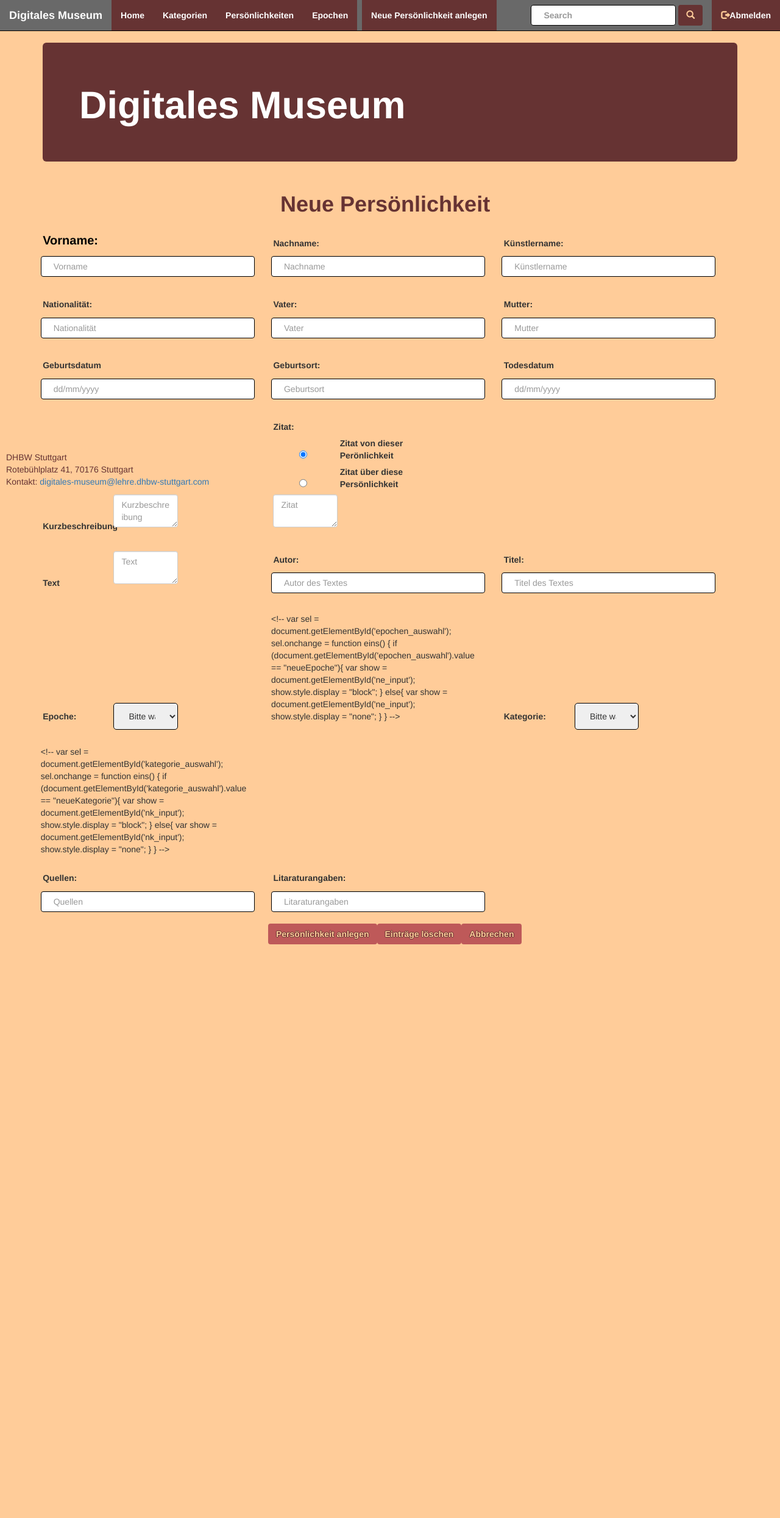
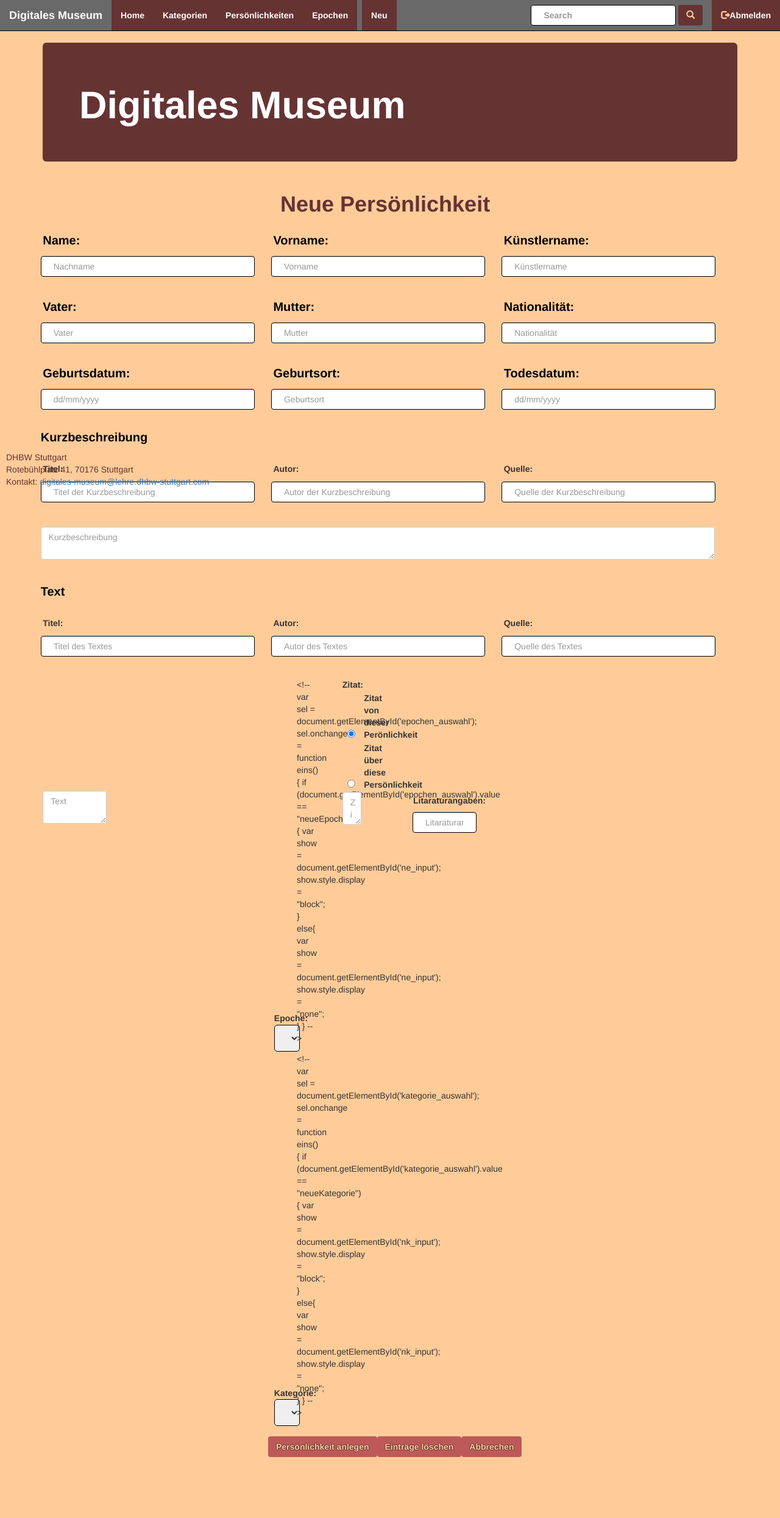
Before and after one commit to Davidmuecke/DigitalesMuseum, a PHP site: page /persoenlichkeit_anlegen.php in a window 1280 px wide; the page is wider, and only the part inside the window is pictured. Shown: that part at 61% size. Before the commit the page ends 1549 px from the top of that part, so only its background shows below. Run offline with PHP 8.4, Linux system fonts and the light colour scheme; some libraries are stand-ins or nearby versions.

Commit message:
noch am arbeiten, aber zum pullen

```diff
--- a/css/style.css
+++ b/css/style.css
@@ -347,6 +347,16 @@ footer{
     display: inline-block;
 }
 
+.create-text{
+    width: 100%;
+    float: left;
+    margin: 1%;
+}
+
+.create-text *{
+    width: 97.25%;
+}
+
 .p_h1{
     color: black;
     font-weight: bolder;
--- a/header.php
+++ b/header.php
@@ -70,7 +70,7 @@ else {
             <li class="active"><a href="persoenlichkeiten_uebersicht.php">Persönlichkeiten</a></li>
             <li class="active"><a href="epochen_uebersicht.php">Epochen</a></li>
             <li class="active"> <label id="unsichtbar">a</label>
-            <li class="active"><a href="persoenlichkeit_anlegen.php">Neue Persönlichkeit anlegen</a></li>
+            <li class="active"><a href="persoenlichkeit_anlegen.php">Neu</a></li>
         </ul>
         <ul class="nav navbar-nav navbar-right">
                     <form class="navbar-form navbar-left">
--- a/persoenlichkeit_anlegen.php
+++ b/persoenlichkeit_anlegen.php
@@ -33,6 +33,14 @@
             <div class="col-md-0 col-md-offset-0">
 
                 <div class="create create-one">
+                    <!--Nachname-->
+                    <div class="form-group">
+                        <label class="p_h1">Name:</label>
+                        <input type="text" placeholder="Nachname"
+                               name="p_nachname" class="form-control"
+                               required>
+                    </div>
+
                     <!--Vorname-->
                     <div class="form-group">
                         <label class="p_h1">Vorname:</label>
@@ -41,35 +49,18 @@
                                required>
                     </div>
 
-                    <!--Nachname-->
-                    <div class="form-group">
-                        <label>Nachname:</label>
-                        <input type="text" placeholder="Nachname"
-                               name="p_nachname" class="form-control"
-                               required>
-                    </div>
-
                     <!--Künstlername-->
                     <div class="form-group">
-                        <label>Künstlername:</label>
+                        <label class="p_h1">Künstlername:</label>
                         <input type="text" placeholder="Künstlername"
-                               name="p_kuenstlername" class="form-control"
-                               required>
+                               name="p_kuenstlername" class="form-control">
                     </div>
                 </div>
 
                 <div class="create create-two">
-                    <!--Nationalität-->
-                    <div class="form-group">
-                        <label>Nationalität:</label>
-                        <input type="text" placeholder="Nationalität"
-                               name="p_nationalität" class="form-control"
-                               required>
-                    </div>
-
                     <!--Vater-->
                     <div class="form-group">
-                        <label>Vater:</label>
+                        <label class="p_h1">Vater:</label>
                         <input type="text" placeholder="Vater"
                                name="p_vater" class="form-control"
                                required>
@@ -77,9 +68,17 @@
 
                     <!--Mutter-->
                     <div class="form-group">
-                        <label>Mutter:</label>
+                        <label class="p_h1">Mutter:</label>
                         <input type="text" placeholder="Mutter"
                                name="p_mutter" class="form-control"
+                               required>
+                    </div>
+
+                    <!--Nationalität-->
+                    <div class="form-group">
+                        <label class="p_h1">Nationalität:</label>
+                        <input type="text" placeholder="Nationalität"
+                               name="p_nationalität" class="form-control"
                                required>
                     </div>
                 </div>
@@ -87,7 +86,7 @@
                 <div class="create create-three">
                     <!--Geburtsdatum-->
                     <div class="form-group">
-                        <label>Geburtsdatum</label>
+                        <label class="p_h1">Geburtsdatum:</label>
                         <input type="text" placeholder="dd/mm/yyyy"
                                name="p_geburtsdatum" class="form-control"
                                pattern="([0-3])+([0-9])+.+([0-1])+([0-9])+.+([0-9])+([0-9])+([0-9])+([0-9])"
@@ -96,7 +95,7 @@
 
                     <!--Geburtsort-->
                     <div class="form-group">
-                        <label>Geburtsort:</label>
+                        <label class="p_h1">Geburtsort:</label>
                         <input type="text" placeholder="Geburtsort"
                                name="p_geburtsort" class="form-control"
                                required>
@@ -104,43 +103,61 @@
 
                     <!--Todesdatum-->
                     <div class="form-group">
-                        <label>Todesdatum</label>
+                        <label class="p_h1">Todesdatum:</label>
                         <input type="text" placeholder="dd/mm/yyyy"
                                name="p_todesdatum" class="form-control"
-                               pattern="([0-3])+([0-9])+.+([0-1])+([0-9])+.+([0-9])+([0-9])+([0-9])+([0-9])"
-                               required>
+                               pattern="([0-3])+([0-9])+.+([0-1])+([0-9])+.+([0-9])+([0-9])+([0-9])+([0-9])">
                     </div>
                 </div>
 
+                <!--Kurzbeschreibung-->
                 <div class="create create-four">
-                    <!--Kurzbeschreibung-->
+                    <label class="p_h1">Kurzbeschreibung</label>
+                </div>
+
+                <div class="create create-four">
                     <div class="form-group">
-                        <label>Kurzbeschreibung</label>
-                        <textarea placeholder="Kurzbeschreibung"
-                               name="p_kurzbeschreibung" class="form-control"
-                                  required></textarea>
+                        <label>Titel:</label>
+                        <input type="text" placeholder="Titel der Kurzbeschreibung"
+                               name="p_kbeschreibung_titel" class="form-control"
+                               required>
                     </div>
 
-                    <!--Zitat-->
                     <div class="form-group">
-                        <label>Zitat:</label><br>
-                        <input type="radio" name="zitat" value="zitat_von" checked>
-                        <label>Zitat von dieser Perönlichkeit</label><br>
-                        <input type="radio" name="zitat" value="zitat_ueber">
-                        <label>Zitat über diese Persönlichkeit</label><br>
-                        <textarea placeholder="Zitat"
-                                  name="p_zitat" class="form-control"
+                        <label>Autor:</label>
+                        <input type="text" placeholder="Autor der Kurzbeschreibung"
+                               name="p_kbeschreibung_autor" class="form-control"
+                               required>
+                    </div>
+
+                    <div class="form-group">
+                        <label>Quelle:</label>
+                        <input type="text" placeholder="Quelle der Kurzbeschreibung"
+                               name="p_kbeschreibung_quelle" class="form-control"
+                               required>
+                    </div>
+
+                </div>
+
+                <div class="create-text">
+                    <div class="form-group">
+                        <textarea placeholder="Kurzbeschreibung"
+                                  name="p_kurzbeschreibung" class="form-control"
                                   required></textarea>
                     </div>
                 </div>
 
+                <!--Text-->
                 <div class="create create-five">
-                    <!--Text-->
+                    <label class="p_h1">Text</label>
+                </div>
+
+                <div class="create create-five">
                     <div class="form-group">
-                        <label>Text</label>
-                        <textarea placeholder="Text"
-                               name="p_text" class="form-control"
-                                  required></textarea>
+                        <label>Titel:</label>
+                        <input type="text" placeholder="Titel des Textes"
+                               name="p_text_titel" class="form-control"
+                               required>
                     </div>
 
                     <div class="form-group">
@@ -151,12 +168,33 @@
                     </div>
 
                     <div class="form-group">
-                        <label>Titel:</label>
-                        <input type="text" placeholder="Titel des Textes"
-                               name="p_text_titel" class="form-control"
+                        <label>Quelle:</label>
+                        <input type="text" placeholder="Quelle des Textes"
+                               name="p_text_quellen" class="form-control"
                                required>
                     </div>
                 </div>
+
+                <div class="create">
+                    <div class="form-group">
+                    <textarea placeholder="Text"
+                              name="p_text" class="form-control"
+                              required></textarea>
+                    </div>
+                <div/>
+
+                <!--Zitat-->
+                <div class="form-group">
+                    <label>Zitat:</label><br>
+                    <input type="radio" name="zitat" value="zitat_von" checked>
+                    <label>Zitat von dieser Perönlichkeit</label><br>
+                    <input type="radio" name="zitat" value="zitat_ueber">
+                    <label>Zitat über diese Persönlichkeit</label><br>
+                    <textarea placeholder="Zitat"
+                              name="p_zitat" class="form-control"
+                              required></textarea>
+                </div>
+
 
                 <div class="create create-six">
                     <!--Epoch-->
@@ -231,14 +269,7 @@
                     </script>
                 </div>
 
-                <div class="create create-seven">
-                    <!--Quellen-->
-                    <div class="form-group">
-                        <label>Quellen:</label>
-                        <input type="text" placeholder="Quellen"
-                               name="p_quellen" class="form-control"
-                               required>
-                    </div>
+
 
                     <!--Literaturangaben-->
                     <div class="form-group">
```
